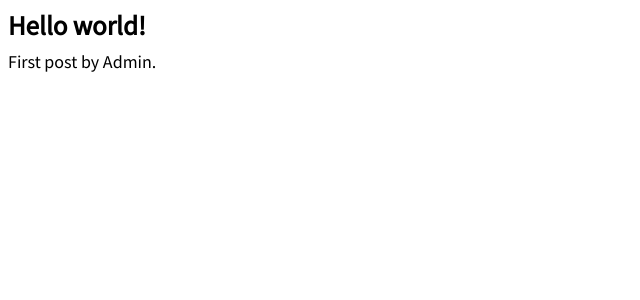
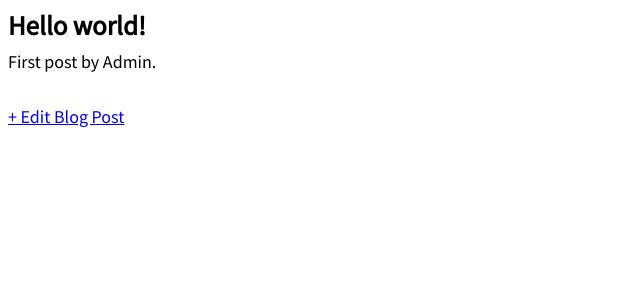
Before and after one commit to vladuhalys/Django-Blog, a Django app: page /post/1/ in a window 1280 px wide. Shown: the part 126-426 px from the top of the page, without its empty margins (0-640 px from the left). Run offline with Django 4.2, Linux system fonts and the light colour scheme; data comes from the database, SQL or seed files in the repository.

Commit message:
Update post_detail

```diff
--- a/blog/urls.py
+++ b/blog/urls.py
@@ -3,7 +3,7 @@ from django.urls import path
 from blog.views import BlogDetailView, BlogListView, BlogCreateView
 
 urlpatterns = [
-    path('post/new/', BlogCreateView.as_view(), name='post_new'), # new
+    path('post/new/', BlogCreateView.as_view(), name='post_new'),
     path('post/<int:pk>/', BlogDetailView.as_view(), name='post_detail'),
     path('', BlogListView.as_view(), name='home'),
 ]
--- a/templates/post_detail.html
+++ b/templates/post_detail.html
@@ -1,9 +1,10 @@
-<!-- templates/post_detail.html -->
 {% extends 'base.html' %}
 
 {% block content %}
-  <div class="post-entry">
-    <h2>{{ object.title }}</h2>
-    <p>{{ object.body }}</p>
+  <div class='post-entry'>
+    <h2>{{ post.title }}</h2>
+    <p>{{ post.body }}</p>
   </div>
+
+  <a href='{% url 'post_edit' post.pk %}'>+ Edit Blog Post</a>
 {% endblock content %}
```
